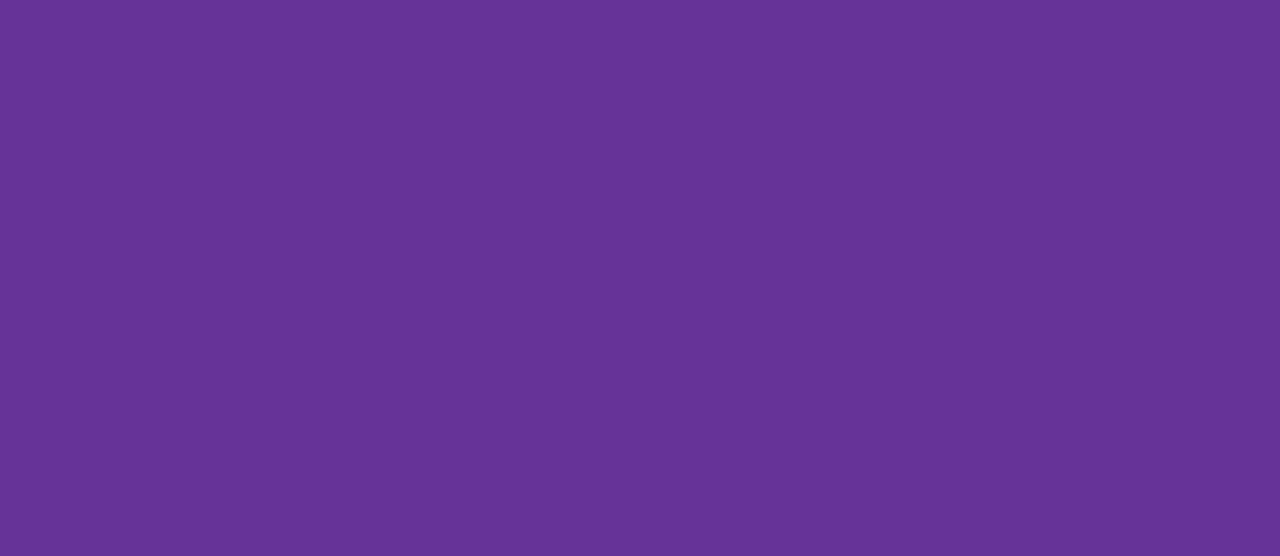
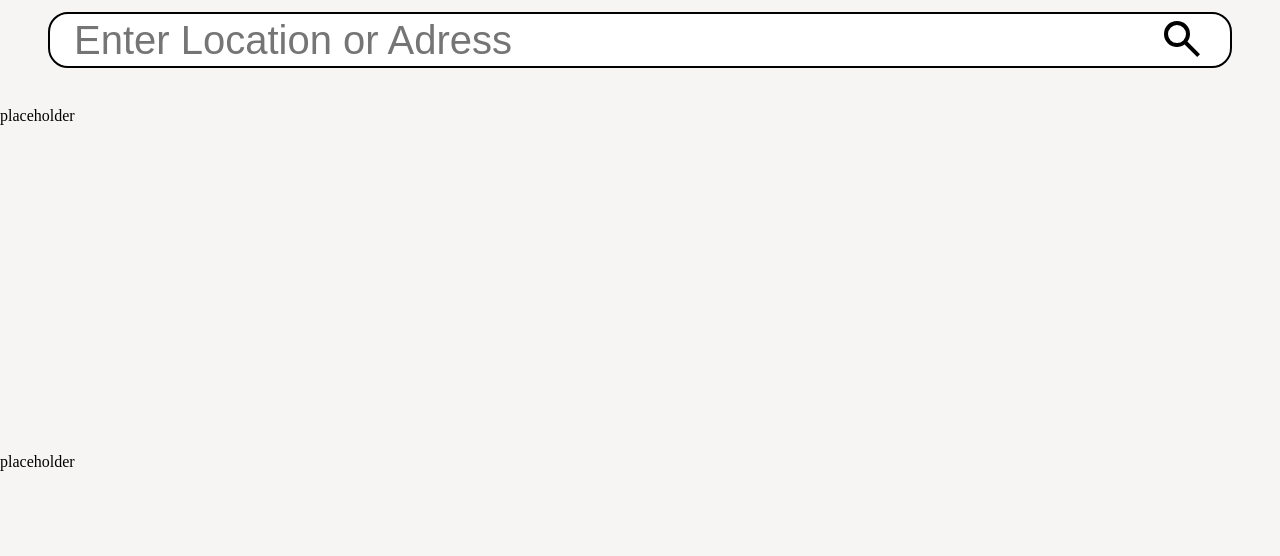
Before and after one commit to SpyrosPolemis/weather-app, a website built with webpack: page src/template.html in a window 1280 px wide. Built offline with nearby package versions, Linux system fonts and the light colour scheme.

Commit message:
Basic structure and styling

```diff
--- a/src/styles.css
+++ b/src/styles.css
@@ -1,3 +1,50 @@
+* {
+  margin: 0;
+  box-sizing: border-box;
+  padding: 0;
+}
+
 body {
-  background-color: rebeccapurple;
+  background-color: #f6f5f3;
+  display: grid;
+  grid-template-rows: 10vh 40vh 30vh;
+  row-gap: calc(10vh / 3);
+  min-height: 100vh;
+  margin: 0 auto;
 }
+
+/* Search Bar */
+
+#search-container {
+  display: flex;
+  background-color: #fff;
+  justify-content: space-between;
+  padding: 0px 24px;
+  border-radius: 20px;
+  margin: 12px 48px;
+  border: solid 2px black;
+}
+
+input {
+  border: none;
+  flex-basis: 70%;
+  font-size: clamp(1rem, 2.5rem, 2.5rem);
+}
+
+input:focus {
+  outline: none;
+}
+
+#search-container > button {
+  background-color: #fff;
+  border: none;
+}
+
+/* Daily View */
+
+#daily-view,
+#weekly-view {
+  height: 100px;
+}
+
+/* Weekly View */
--- a/src/template.html
+++ b/src/template.html
@@ -5,5 +5,19 @@
     <meta name="viewport" content="width=device-width, initial-scale=1.0" />
     <title>Document</title>
   </head>
-  <body></body>
+  <body>
+    <div id="search-container">
+      <input
+        type="text"
+        id="search-input"
+        autofocus
+        placeholder="Enter Location or Adress"
+      />
+      <button id="search-button">
+        <img src="../assets/search.svg" alt="search-icon" />
+      </button>
+    </div>
+    <div id="daily-view">placeholder</div>
+    <div id="weekly-view">placeholder</div>
+  </body>
 </html>
```
Also changed, not shown: assets/search.svg (added).
